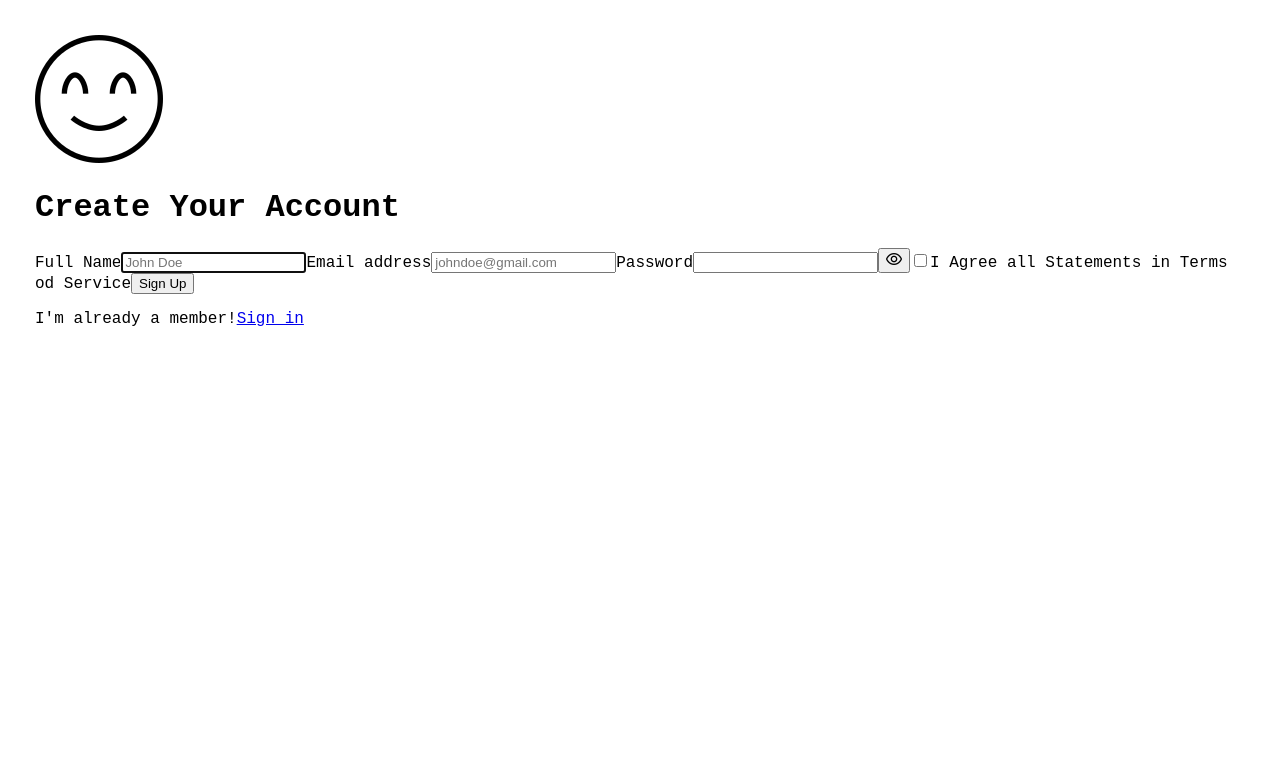
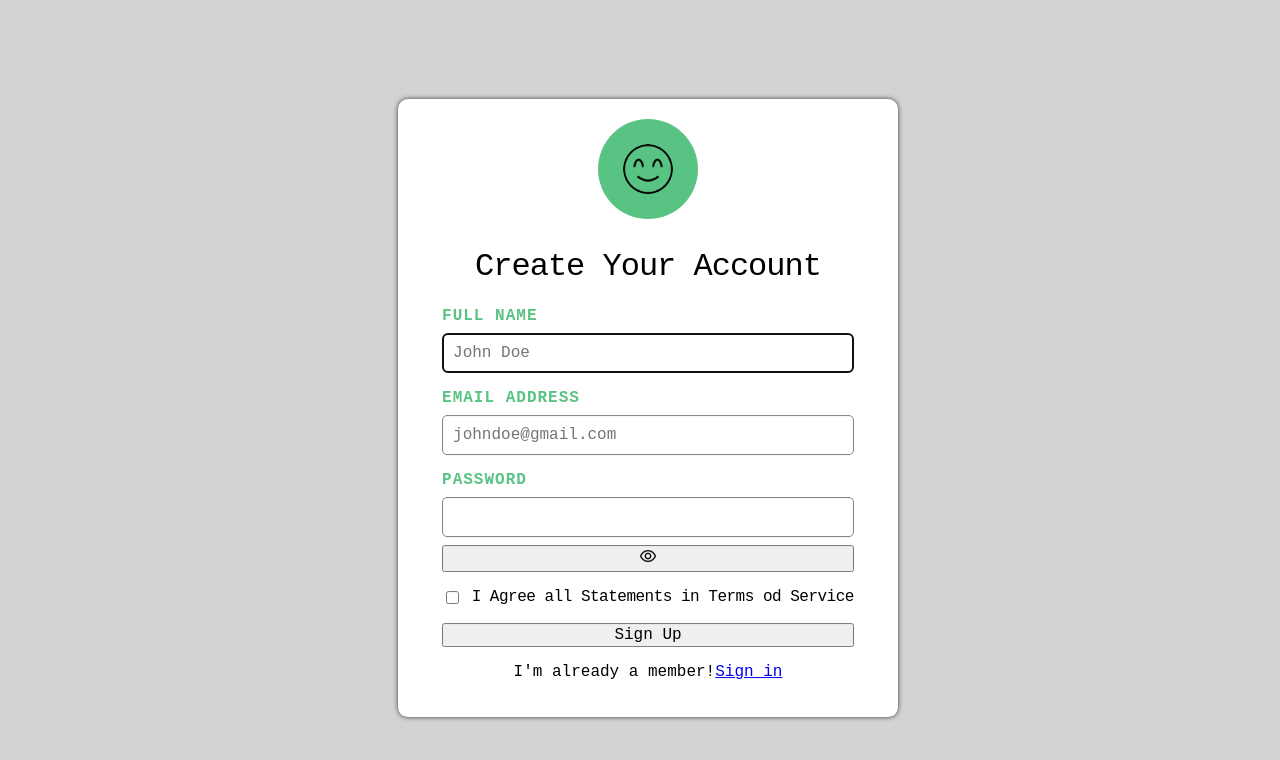
Before and after one commit to IrynaKr1/react-loginForm, a React (Vite) app: page / in a window 1280 px wide. Shown: the top 760 px of the page. Built offline with nearby package versions, Linux system fonts and the light colour scheme.

Commit message:
Add form styling

```diff
--- a/src/components/LoginForm/LoginForm.module.css
+++ b/src/components/LoginForm/LoginForm.module.css
@@ -0,0 +1,87 @@
+input,
+button,
+select,
+textarea {
+  font: inherit;
+}
+
+.formContainer {
+  padding: 20px;
+  box-shadow: 0 0 5px rgb(58, 57, 57);
+  margin: 10px auto;
+  max-width: 500px;
+  min-width: 320px;
+  width: 100%;
+  background-color: white;
+  text-align: center;
+  border-radius: 10px;
+  display: flex;
+  flex-direction: column;
+  justify-content: center;
+  align-items: center;
+  font-family: 'Courier New', Courier, monospace;
+}
+
+.imageWrapper {
+  width: 100px;
+  height: 100px;
+  margin-bottom: 8px;
+  background-color: rgb(88, 195, 131);
+  border-radius: 50%;
+  text-align: center;
+  display: flex;
+  justify-content: center;
+  align-items: center;
+}
+
+.headerImg {
+  width: 50%;
+  height: 50%;
+  border-radius: 50%;
+}
+
+.formHeader {
+  font-weight: 300;
+  letter-spacing: -1px;
+}
+
+.loginForm {
+  display: grid;
+  gap: 1rem;
+}
+
+.label {
+  display: grid;
+  gap: 0.5rem;
+  text-align: left;
+}
+
+.inputName {
+  text-transform: uppercase;
+  color: rgb(88, 195, 131);
+  font-weight: bold;
+  letter-spacing: 1px;
+}
+
+.input {
+  border-radius: 5px;
+  padding: 10px;
+  border: 0.5px solid gray
+}
+
+.checkboxField {
+  display: flex;
+  gap: 1ch;
+  flex-wrap: wrap;
+}
+
+.checkbox {
+  accent-color: rgb(88, 195, 131);
+}
+
+.checkboxText {
+    letter-spacing: -0.5px;
+}
+
+.submitBtn {
+}
--- a/src/components/LoginForm/LoginFormHtml.jsx
+++ b/src/components/LoginForm/LoginFormHtml.jsx
@@ -5,37 +5,57 @@ import styles from './LoginForm.module.css';
 function LoginFormHtml(props) {
   return (
     <>
-      <div className='formContainer'>
-        <div className='imageWrapper'>
-          <img src={smileBeamIcon} alt='Smile face icon' />
+      <div className={styles.formContainer}>
+        <div className={styles.imageWrapper}>
+          <img
+            src={smileBeamIcon}
+            alt='Smile face icon'
+            className={styles.headerImg}
+          />
         </div>
-        <h1>Create Your Account</h1>
-        <form>
-          <label>
-            <span>Full Name</span>
+        <h1 className={styles.formHeader}>Create Your Account</h1>
+        <form className={styles.loginForm}>
+          <label className={styles.label}>
+            <span className={styles.inputName}>Full Name</span>
             <input
               type='text'
               name='fullName'
               placeholder='John Doe'
               autoFocus
+              className={styles.input}
             />
           </label>
-          <label>
-            <span>Email address</span>
-            <input type='email' name='email' placeholder='johndoe@gmail.com' />
+          <label className={styles.label}>
+            <span className={styles.inputName}>Email address</span>
+            <input
+              type='email'
+              name='email'
+              placeholder='johndoe@gmail.com'
+              className={styles.input}
+            />
           </label>
-          <label>
-            <span>Password</span>
-            <input type='password' name='password' />
-            <button type='button'>
+          <label className={styles.label}>
+            <span className={styles.inputName}>Password</span>
+            <input type='password' name='password' className={styles.input} />
+            <button type='button' className={styles.showPassword}>
               <img src={eyeIcon} alt='Show password button' />
             </button>
           </label>
-          <label>
-            <input type='checkbox' name='termsCheckbox' />
-            <span>I Agree all Statements in Terms od Service</span>
+          <label className={styles.label}>
+            <span className={styles.checkboxField}>
+              <input
+                type='checkbox'
+                name='termsCheckbox'
+                className={styles.checkbox}
+              />
+              <span className={styles.checkboxText}>
+                I Agree all Statements in Terms od Service
+              </span>
+            </span>
           </label>
-          <button type='submit'>Sign Up</button>
+          <button type='submit' className={styles.submitBtn}>
+            Sign Up
+          </button>
         </form>
         <p>
           I'm already a member!
--- a/src/index.css
+++ b/src/index.css
@@ -3,7 +3,10 @@
 }
 
 body {
-  margin: 25px;
-  padding: 10px;
-  font-family: 'Courier New', Courier, monospace;
+  position: absolute;
+  top: 50%;
+  left: 50%;
+  transform: translate(-50%, -50%);
+  width: 100vh;
+  background-color: lightgray;
 }
```
